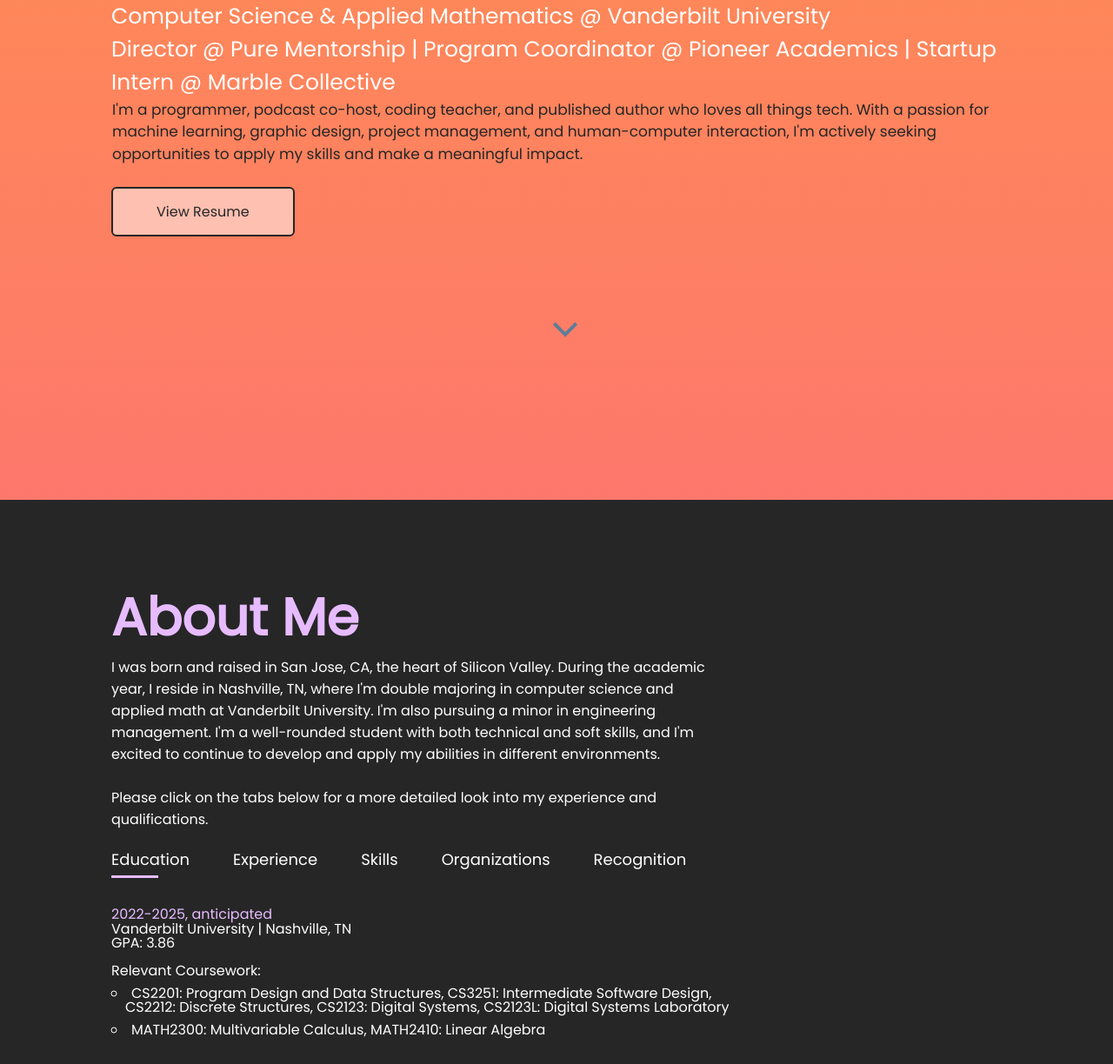
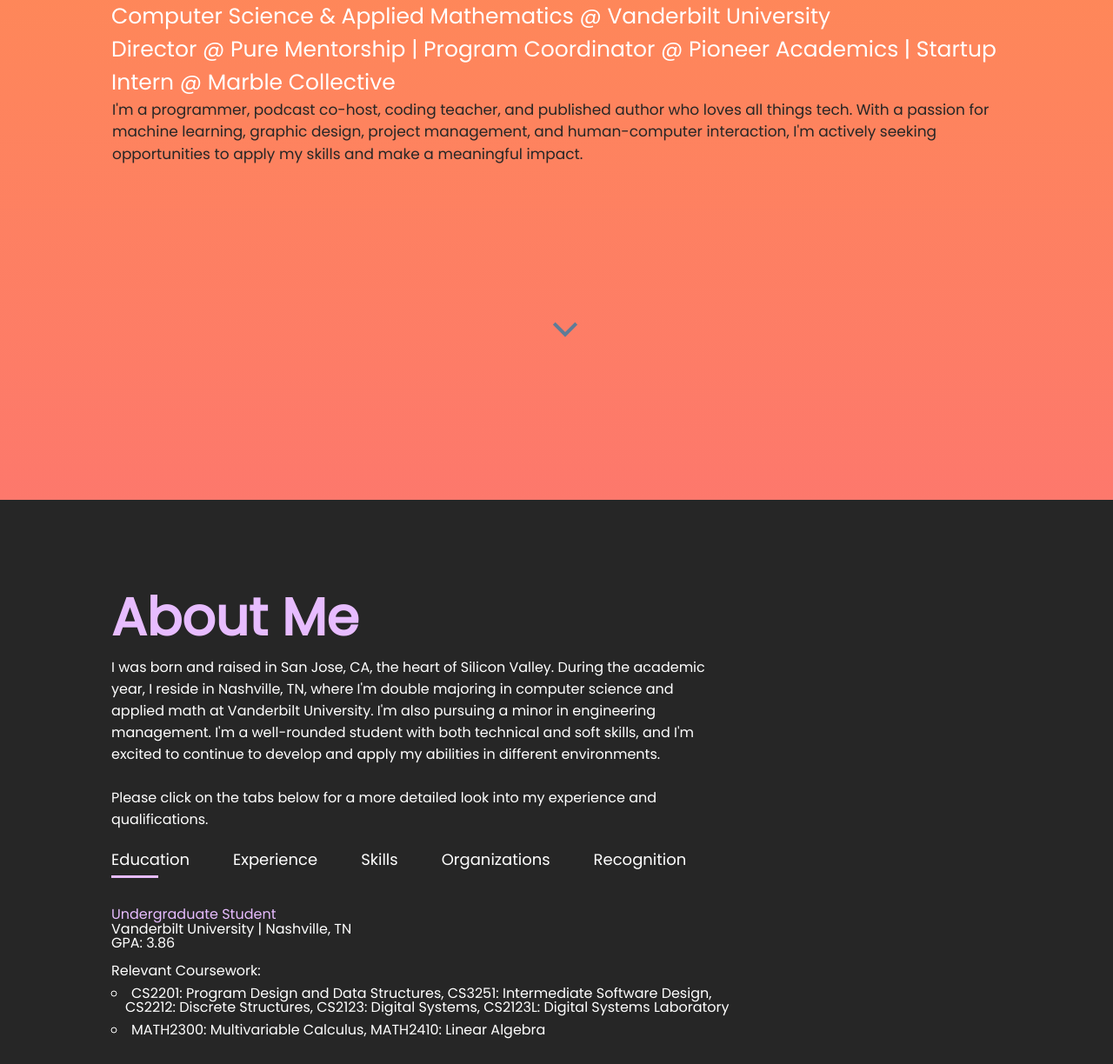
Before and after one commit to viennap/ViennaParnell.github.io, a plain HTML site: page index.html in a window 1280 px wide. Shown: the part 385-1609 px from the top of the page at 87% size. Drawn offline with Linux system fonts and the light colour scheme.

Commit message:
Changes to resume

```diff
--- a/index.html
+++ b/index.html
@@ -49,7 +49,7 @@
                             I'm actively seeking opportunities to apply my skills and make a meaningful impact.
                         </span></p>
                 </div>
-                <a href="Vienna Parnell - Resume.pdf" target = "_blank" class = "btn btn3"> View Resume </a>
+                   <!--<a href="Vienna Parnell - Resume.pdf" target = "_blank" class = "btn btn3"> View Resume </a>-->
             </div>
 
             <a href = "#about" class="scroll-down"></a>
@@ -77,7 +77,7 @@
 
                         <div class="tab-contents active-tab" id = "education">
                             <ul>
-                                <li><span>2022-2025, anticipated </span><br> Vanderbilt University | Nashville, TN
+                                <li><span>Undergraduate Student </span><br> Vanderbilt University | Nashville, TN
                                     <br> GPA: 3.86
                                     <br> <br>
 
```
